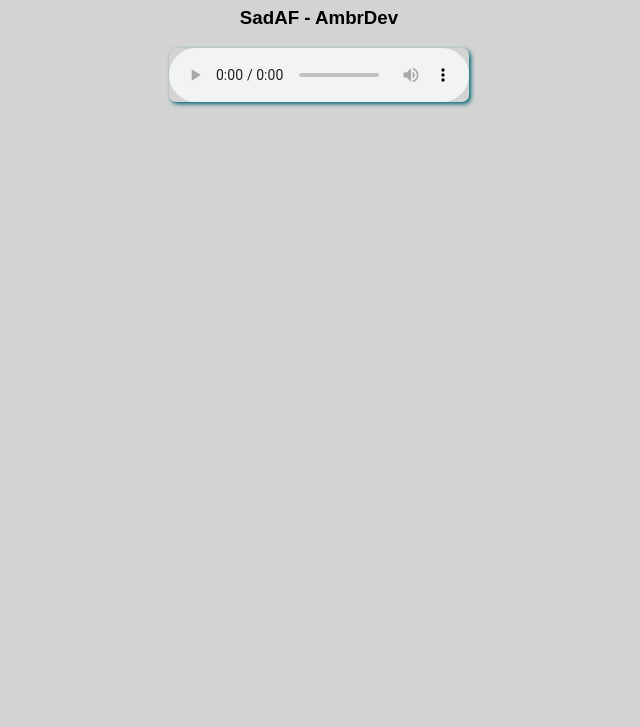
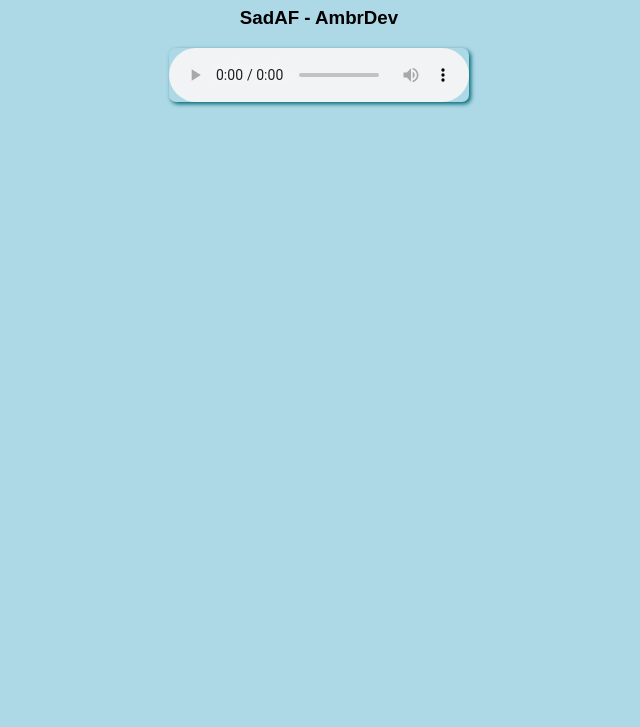
Before and after one commit to audiogo/audiogo.github.io, a plain HTML site: page audiogo/sadaf.html in a window 1280 px wide. Shown: the part 73-800 px from the top of the page, without its empty margins (321-961 px from the left). Drawn offline with Linux system fonts and the light colour scheme.

Commit message:
Update sadaf.html

```diff
--- a/audiogo/sadaf.html
+++ b/audiogo/sadaf.html
@@ -5,7 +5,7 @@
     body {
       text-align: center;
       font-family: Arial;
-      background-color: #D3D3D3;
+      background: lightblue;
     }
     audio:hover, audio:focus, audio:active
 {
```
